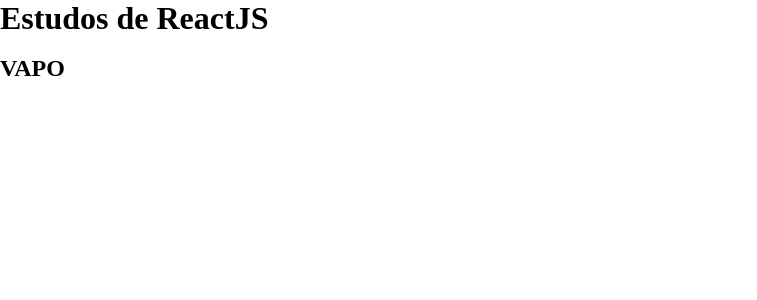
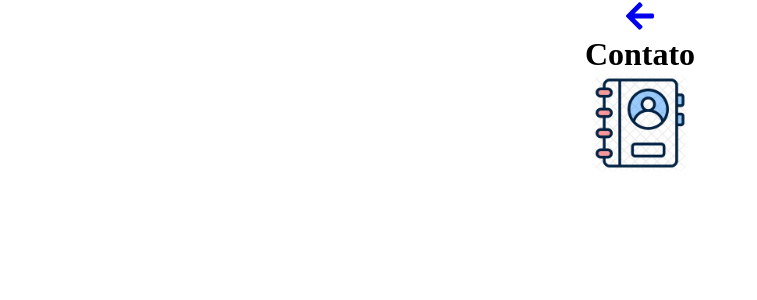
Before and after one commit to oclaudiodev/curso-reactjs, a React (Create React App) app: page /contato in a window 1280 px wide. Shown: the top 300 px of the page, without its empty margins (0-757 px from the left). Built offline with nearby package versions, Linux system fonts and the light colour scheme.

Commit message:
Navegação p1

```diff
--- a/package.json
+++ b/package.json
@@ -9,6 +9,7 @@
     "@testing-library/user-event": "^13.5.0",
     "react": "^19.2.7",
     "react-dom": "^19.2.7",
+    "react-icons": "^5.6.0",
     "react-router-dom": "^7.16.0",
     "react-scripts": "5.0.1",
     "sass": "^1.100.0",
--- a/src/index.jsx
+++ b/src/index.jsx
@@ -1,12 +1,22 @@
 import React from 'react';
 import ReactDOM from 'react-dom/client';
 import './index.css';
+
+import { BrowserRouter,Routes,Route } from "react-router-dom";
+
+
+
 import App from './pages/app/index';
 import Contato from './pages/contato/contato';
 
 const root = ReactDOM.createRoot(document.getElementById('root'));
 root.render(
   <React.StrictMode>
-    <App />
+    <BrowserRouter>
+      <Routes>
+        <Route path='/' element= {<App/>}/>
+        <Route path='/contato' element = {<Contato/>}/>
+      </Routes>
+    </BrowserRouter>
   </React.StrictMode>
 );
--- a/src/pages/app/index.jsx
+++ b/src/pages/app/index.jsx
@@ -1,4 +1,5 @@
 import './index.css';
+import { Link } from 'react-router-dom';
 
 export default function App() {
   return (
@@ -6,6 +7,11 @@
       <h1>Estudos de ReactJS</h1>
       <br></br>
       <h2>VAPO</h2>
+      <ul>
+        <li>
+          <Link to = "/contato">Contato</Link>
+        </li>
+      </ul>
     </div>
   );
 }
--- a/src/pages/contato/contato.css
+++ b/src/pages/contato/contato.css
@@ -0,0 +1,11 @@
+.pagContato{
+    text-align: center;
+}
+
+.icone{
+    width: 100px;
+}
+
+.voltar{
+    font-size: 32px;
+}
--- a/src/pages/contato/contato.jsx
+++ b/src/pages/contato/contato.jsx
@@ -1,11 +1,17 @@
 import './contato.css'
+import { FaArrowLeft } from 'react-icons/fa';
+import { Link } from 'react-router-dom';
 
 export default function Contato(){
 
 
     return (
         <div className='pagContato'>
+            <Link to = {"/"}>
+                <FaArrowLeft className="voltar" />
+            </Link>
             <h1>Contato</h1>
+            <img className='icone' src='/assets/images/contato.png'/>
         </div>
     )
 }
```
Also changed, not shown: public/assets/images/contato.png (added), 1 other file (tests, documents, lock files or other folders).
